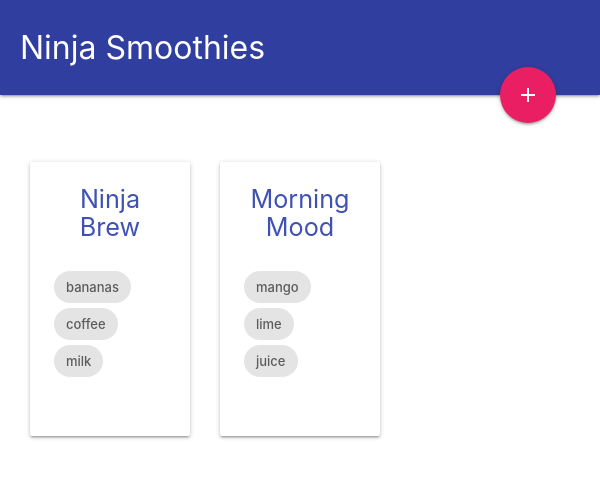
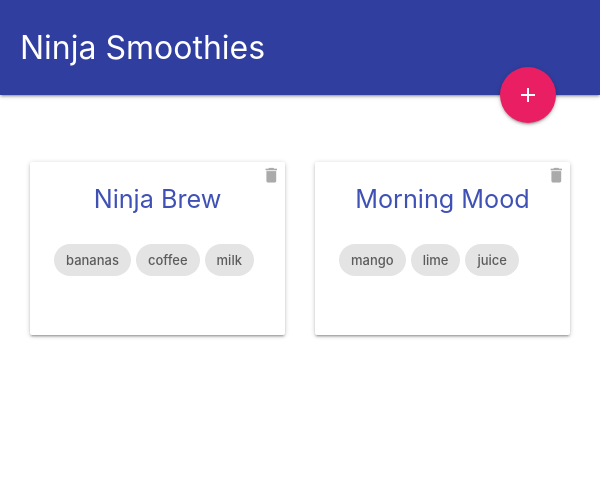
Before and after one commit to jessicatarra/ninja-smoothies, a Vue app: page / in a window 600 px wide. Shown: the top 478 px of the page. Built offline with nearby package versions, Linux system fonts and the light colour scheme.

Commit message:
adding delete a card  functionality and styling

```diff
--- a/src/components/Index.vue
+++ b/src/components/Index.vue
@@ -2,6 +2,7 @@
   <div class="index container">
     <div class="card" v-for="smoothie in smoothies" :key="smoothie.id">
       <div class="card-content">
+        <i class="material-icons delete" @click="deleteSmoothie(smoothie.id)">delete</i>
         <h2 class="indigo-text">{{ smoothie.title }}</h2>
         <ul class="ingredients">
           <li v-for="(ing, index) in smoothie.ingredients" :key="index">
@@ -22,6 +23,13 @@ export default {
         { title: 'Ninja Brew', slug: 'ninja-brew', ingredients: ['bananas', 'coffee', 'milk'], id: '1' },
         { title: 'Morning Mood', slug: 'morning-mood', ingredients: ['mango', 'lime', 'juice'], id: '2' }
       ]
+    }
+  },
+  methods: {
+    deleteSmoothie(id){
+      this.smoothies = this.smoothies.filter(smoothie => {
+        return smoothie.id != id
+      })
     }
   }
 }
@@ -45,4 +53,24 @@ export default {
 .index .ingredients li{
   display: inline-block;
 }
+.index .delete{
+  position: absolute;
+  top: 4px;
+  right: 4px;
+  cursor: pointer;
+  color: #aaa;
+  font-size: 1.4em;
+}
+/* medias */
+@media screen and (max-width: 600px) {
+  .index {
+    grid-template-columns: 1fr;
+  }
+}
+
+@media screen and (max-width: 998px) and (min-width: 600px) {
+  .index {
+    grid-template-columns: 1fr 1fr;
+  }
+}
 </style>
```
